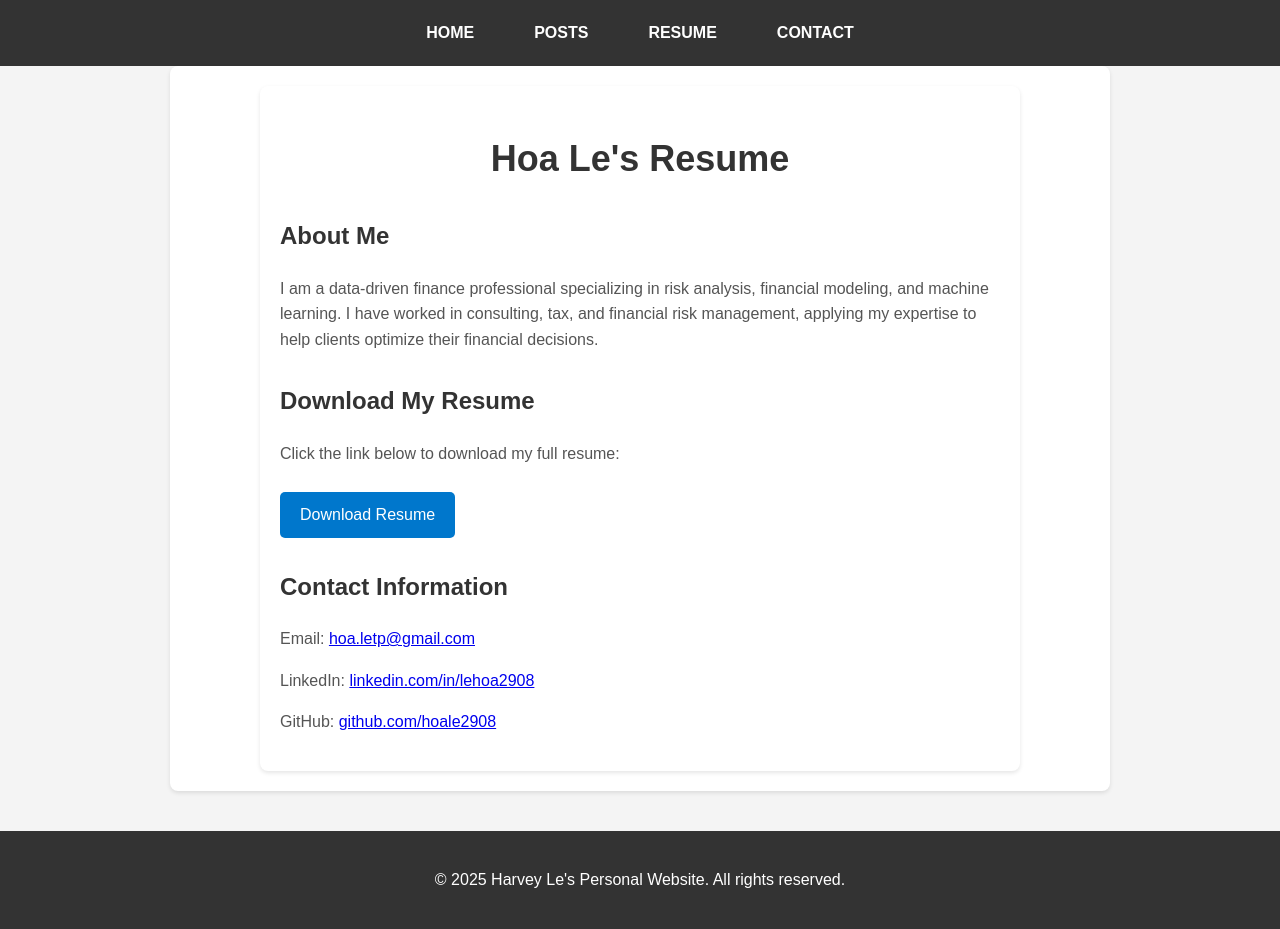
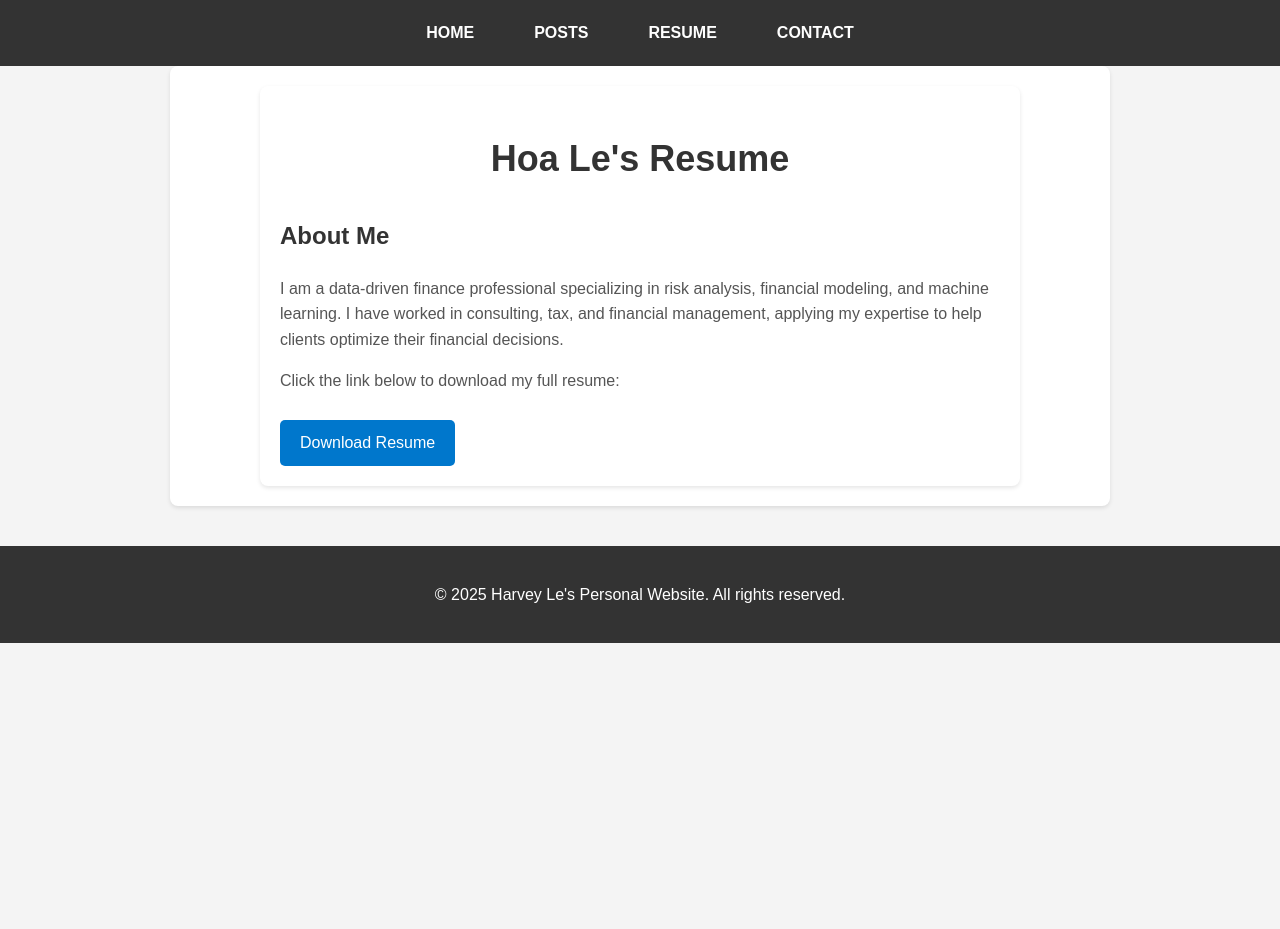
Before and after one commit to Hoale2908/hoale2908.github.io, a Jekyll site: the page built from resume.html, in a window 1280 px wide. Built offline with Jekyll 4.4.1, drawn with Linux system fonts in a browser that asks for light colours; after the commit the page ends 900 px from its top, so only the background shows below that.

Commit message:
update post tags, improve visualization section, and refine resume content

```diff
--- a/resume.html
+++ b/resume.html
@@ -9,20 +9,15 @@ title: Resume
   <section class="summary">
     <h2>About Me</h2>
     <p>
-      I am a data-driven finance professional specializing in risk analysis, financial modeling, and machine learning. I have worked in consulting, tax, and financial risk management, applying my expertise to help clients optimize their financial decisions.
+      I am a data-driven finance professional specializing in risk analysis, financial modeling, and machine learning.
+      I have worked in consulting, tax, and financial management, applying my expertise to help clients optimize
+      their financial decisions.
     </p>
   </section>
 
   <section class="download">
-    <h2>Download My Resume</h2>
     <p>Click the link below to download my full resume:</p>
     <a href="https://drive.google.com/file/d/1-kDvWwWiH-r-aV6WxbNWkqbqmMvhDjEh/view?usp=sharing" class="button" download>Download Resume</a>
   </section>
 
-  <section class="contact">
-    <h2>Contact Information</h2>
-    <p>Email: <a href="mailto:hoa.letp@gmail.com">hoa.letp@gmail.com</a></p>
-    <p>LinkedIn: <a href="https://www.linkedin.com/in/lehoa2908" target="_blank">linkedin.com/in/lehoa2908</a></p>
-    <p>GitHub: <a href="https://github.com/hoale2908" target="_blank">github.com/hoale2908</a></p>
-  </section>
 </div>
```
Also changed, not shown: _posts/2025-01-20-post-a-snow-day-in-boston-and-a-python-project.md (+5 -5 lines).
